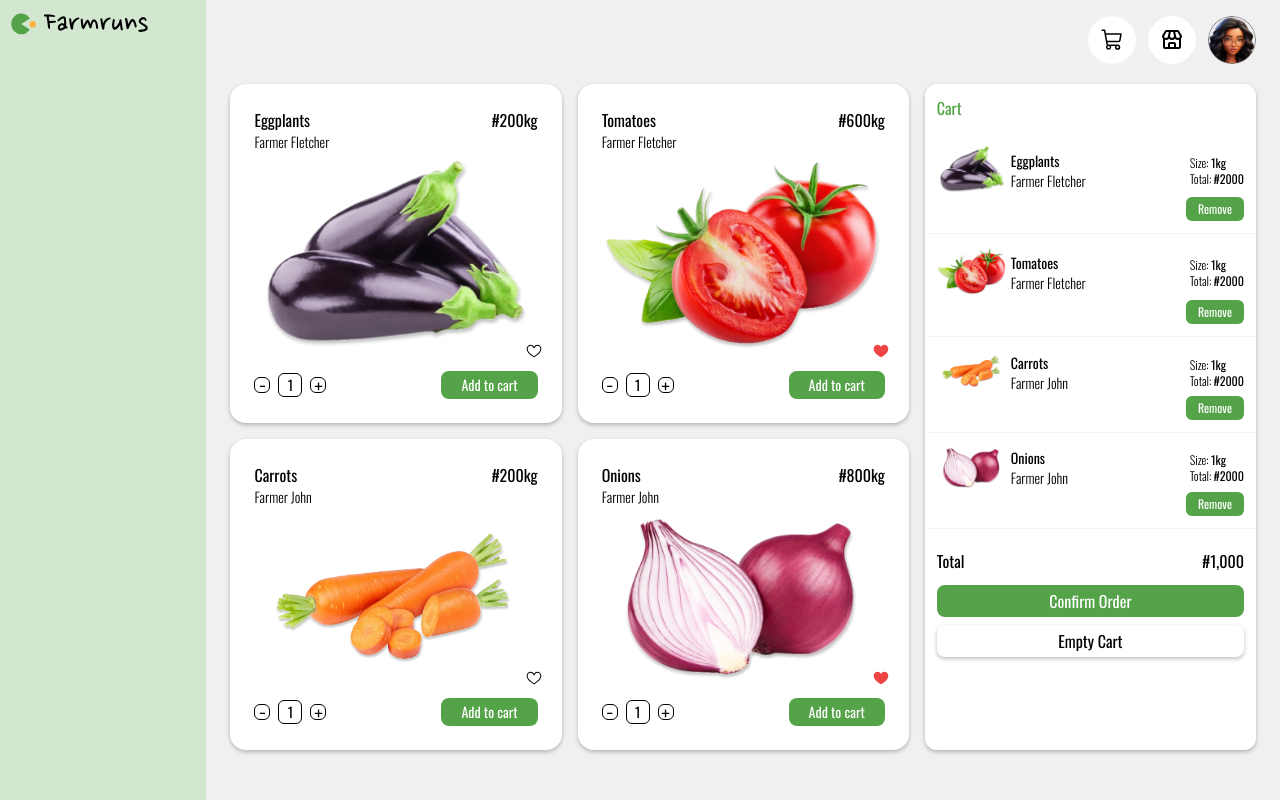
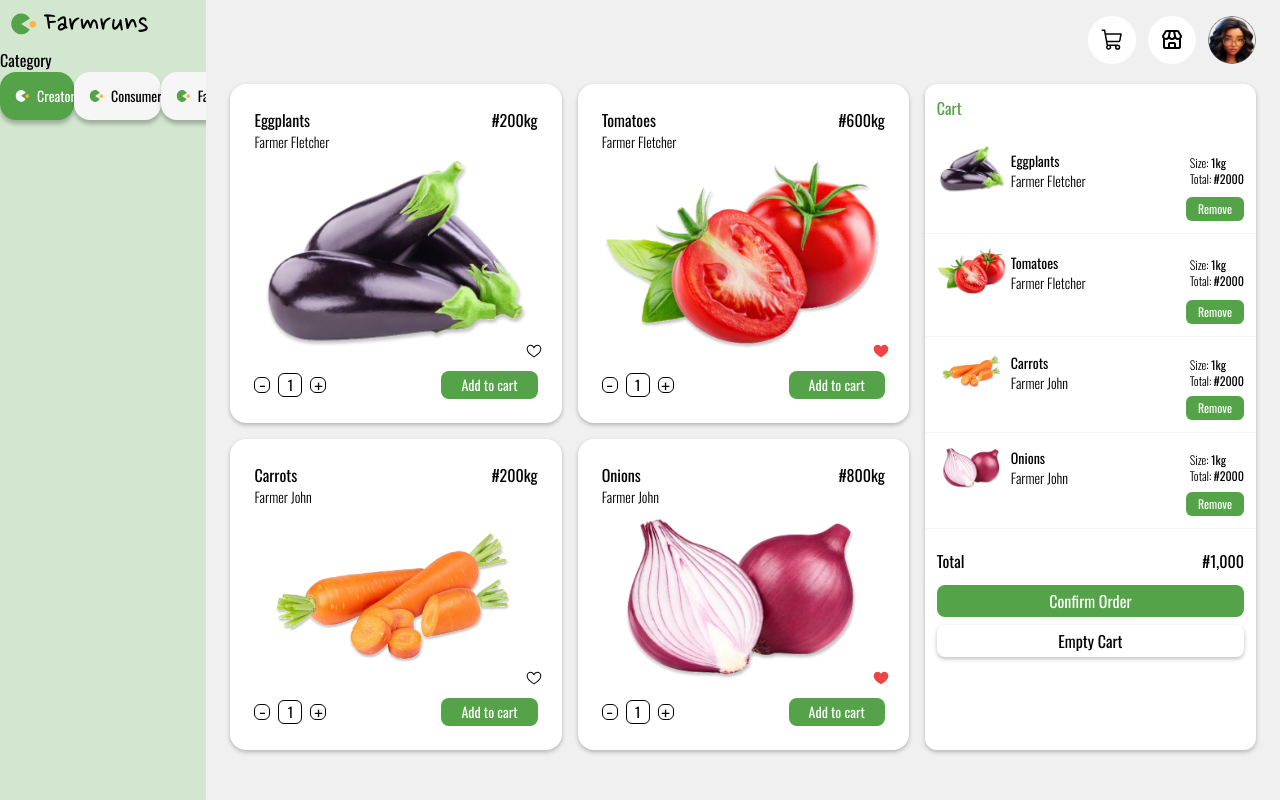
Before and after one commit to LeRoiCodes/farmruns, a React (Create React App) app: page /consumer in a window 1280 px wide. Built offline with nearby package versions, Linux system fonts and the light colour scheme.

Commit message:
add the category filter on the consumer page

```diff
--- a/src/components/ConsumersComponents/Sidebar.jsx
+++ b/src/components/ConsumersComponents/Sidebar.jsx
@@ -1,7 +1,18 @@
-import React from "react";
+import React, { useState } from "react";
 import { Link } from "react-router-dom";
 
 const Sidebar = () => {
+
+  const [selectedRadio, setSelectedRadio] = useState("creator");
+  const [firstName, setFirstName] = useState("");
+  const [lastName, setLastName] = useState("");
+  const [email, setEmail] = useState("");
+  const [userName, setUserName] = useState("");
+  const [mobile, setMobile] = useState("");
+  const [password, setPassword] = useState("");
+
+  const isRadioSelected = (value) => selectedRadio === value;
+
   return (
     <aside className="min-[930px]:w-[248px] h-screen hidden bg-green-20 md:flex flex-col overflow-y-scroll unwanted_scroll">
       <div className="flex px-2">
@@ -16,6 +27,87 @@ const Sidebar = () => {
           </span>
         </Link>
       </div>
+      <div>
+        <h2 className="font-oswald">Category</h2>
+
+        <div className="flex justify-between items-center">
+                <input
+                  type="radio"
+                  name="role"
+                  id="creator"
+                  className="hidden"
+                  value="creator"
+                  checked={isRadioSelected("creator")}
+                  onChange={() => setSelectedRadio("creator")}
+                />
+                <label
+                  htmlFor="creator"
+                  className="flex items-center gap-2 p-2 sm:p-[14px] radio_button font-oswald text-sm cursor-pointer"
+                >
+                  <img
+                    src={
+                      isRadioSelected("creator")
+                        ? "./assets/farmruns-logo-white.svg"
+                        : "./assets/farmruns-logo.svg"
+                    }
+                    alt="farmruns logo icon"
+                    className="w-[15px]"
+                  />
+                  Creator
+                </label>
+
+                <input
+                  type="radio"
+                  name="role"
+                  id="consumer"
+                  className="hidden"
+                  value="consumer"
+                  checked={isRadioSelected("consumer")}
+                  onChange={() => setSelectedRadio("consumer")}
+                />
+                <label
+                  htmlFor="consumer"
+                  className="flex items-center gap-2 p-2 sm:p-[14px] radio_button font-oswald text-sm cursor-pointer"
+                >
+                  <img
+                    src={
+                      isRadioSelected("consumer")
+                        ? "./assets/farmruns-logo-white.svg"
+                        : "./assets/farmruns-logo.svg"
+                    }
+                    alt="farmruns logo icon"
+                    className="w-[15px]"
+                  />
+                  Consumer
+                </label>
+
+                <input
+                  type="radio"
+                  name="role"
+                  id="farmer"
+                  className="hidden"
+                  value="farmer"
+                  checked={isRadioSelected("farmer")}
+                  onChange={() => setSelectedRadio("farmer")}
+                />
+
+                <label
+                  htmlFor="farmer"
+                  className="flex items-center gap-2 p-2 sm:p-[14px] radio_button font-oswald text-sm cursor-pointer"
+                >
+                  <img
+                    src={
+                      isRadioSelected("farmer")
+                        ? "./assets/farmruns-logo-white.svg"
+                        : "./assets/farmruns-logo.svg"
+                    }
+                    alt="farmruns logo icon"
+                    className="w-[15px]"
+                  />
+                  Farmer
+                </label>
+              </div>
+      </div>
     </aside>
   );
 };
--- a/src/components/HomeComponents/HomeNav.jsx
+++ b/src/components/HomeComponents/HomeNav.jsx
@@ -84,7 +84,7 @@ function HomeNav() {
               </li>
               <li>
                 <Link
-                  to="/"
+                  to="/blog"
                   className="block py-2 pr-4 pl-3 text-black border-b border-[#55A349] hover:bg-[#b5f9aa] lg:hover:bg-transparent lg:border-0 lg:hover:text-[#55A349] lg:p-0"
                 >
                   Blog
```
